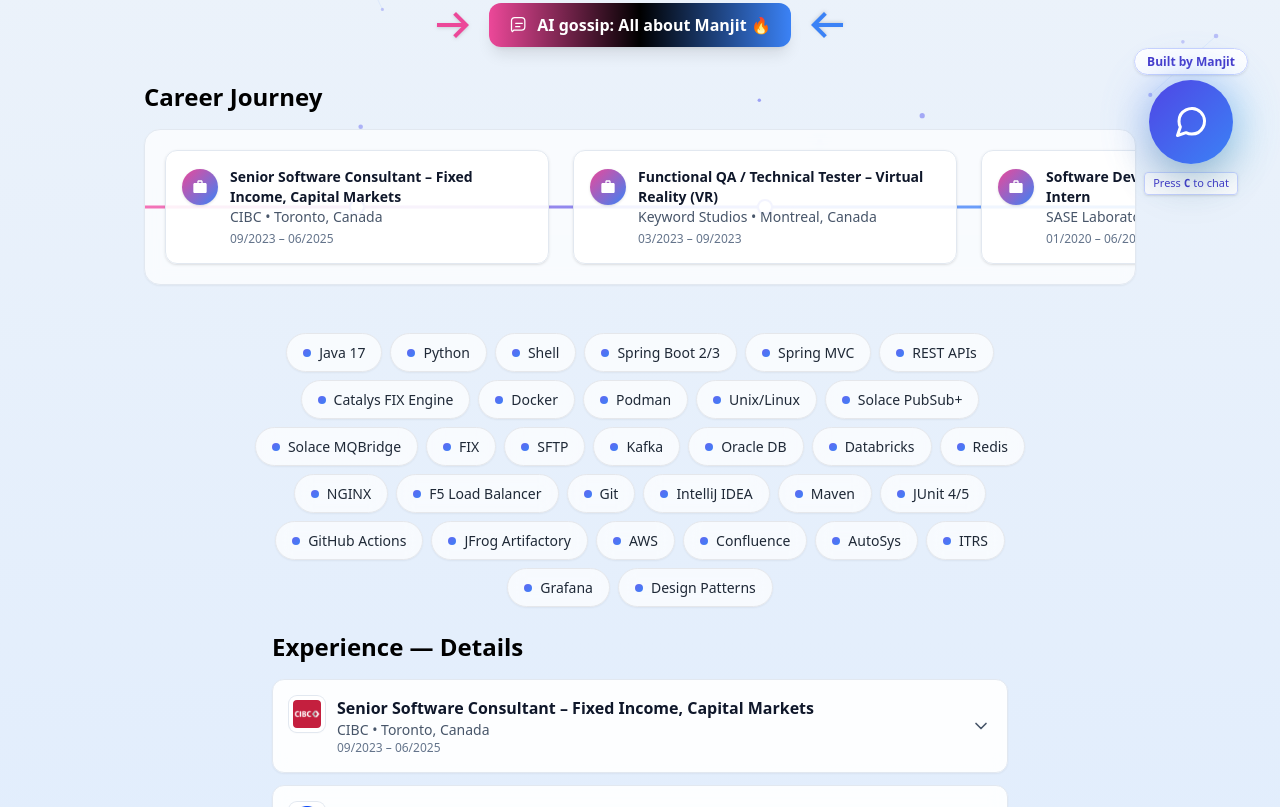
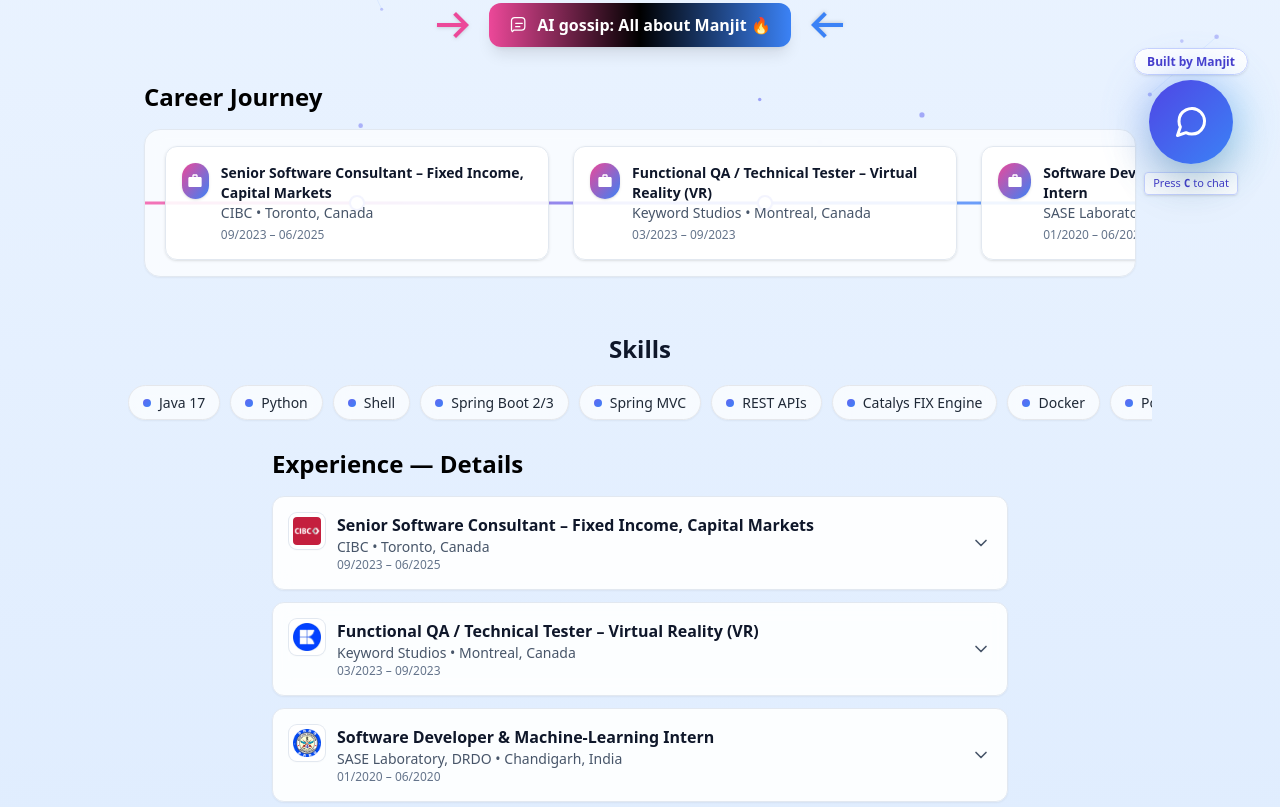
Before and after one commit to Manjit110/ResumeIQUI, a React (Create React App) app: page / in a window 1280 px wide. Shown: the part 573-1380 px from the top of the page. Built offline with nearby package versions, Linux system fonts and the light colour scheme.

Commit message:
Updated Portfolio

```diff
--- a/src/App.jsx
+++ b/src/App.jsx
@@ -1,3 +1,4 @@
+// src/App.jsx
 // No state needed here globally
 import ChatPopup from "./components/ChatPopup";
 import DownloadResumeButton from "./components/DownloadResumeButton";
@@ -7,10 +8,6 @@
 import InteractiveTimeline from "./components/InteractiveTimeline";
 import ExperienceDetails from "./components/ExperienceDetails";
 import EducationGrid from "./components/EducationGrid";
-
-
-
-
 
 const allSkills = [
   "Java 17", "Python", "Shell", "Spring Boot 2/3", "Spring MVC", "REST APIs", "Catalys FIX Engine", "Docker", "Podman",
@@ -74,22 +71,28 @@
 ];
 
 export default function App() {
-  // helper to scroll to the absolute bottom smoothly
   const scrollToBottom = () => {
     const h = Math.max(document.body.scrollHeight, document.documentElement.scrollHeight);
     window.scrollTo({ top: h, behavior: "smooth" });
   };
 
   return (
-    <div className="min-h-screen flex flex-col items-center bg-gradient-to-b from-slate-100 to-blue-100 font-sans relative pb-16 scroll-smooth">
+    <div
+      className="
+        min-h-screen w-full
+        overflow-x-hidden
+        flex flex-col items-center
+        bg-gradient-to-b from-blue-50 to-blue-100
+        font-sans relative pb-16 scroll-smooth
+      "
+    >
       <ParticleBackground />
 
       <div className="relative z-10 w-full flex flex-col items-center">
-      {/* Primary profile section */}
-
+        {/* Hero / profile */}
         <HeroSection />
 
-      {/* 🔝 Top-right scroll cue — scrolls ALL the way down */}
+        {/* Top-right scroll cue */}
         <button
           onClick={scrollToBottom}
           className="fixed top-4 right-4 z-50 group"
@@ -98,13 +101,7 @@
         >
           <div className="p-[2px] rounded-full bg-gradient-to-r from-pink-500 via-blue-500 to-indigo-500 shadow-lg">
             <div className="rounded-full px-3 py-1.5 bg-white/90 backdrop-blur text-gray-900 text-xs font-semibold flex items-center gap-1.5 hover:bg-white transition">
-            <svg
-              xmlns="http://www.w3.org/2000/svg"
-              className="h-4 w-4 translate-y-0.5 group-hover:translate-y-1 transition-transform animate-bounce"
-              viewBox="0 0 24 24"
-              fill="currentColor"
-              aria-hidden="true"
-            >
+              <svg xmlns="http://www.w3.org/2000/svg" className="h-4 w-4 translate-y-0.5 group-hover:translate-y-1 transition-transform animate-bounce" viewBox="0 0 24 24" fill="currentColor" aria-hidden="true">
                 <path d="M12 16l-6-6h12l-6 6z" />
               </svg>
               <span className="hidden md:inline-block tracking-wide">SCROLL</span>
@@ -113,14 +110,11 @@
           </div>
         </button>
 
-
-      {/* 🔥 Recruiter-friendly contact CTA */}
+        {/* Contact card */}
         <ContactCTA />
 
-
-      {/* AI Status & Skills */}
+        {/* Live badge + Chat CTA */}
         <div id="content" className="flex flex-col items-center mb-6">
-        {/* Live AI Badge */}
           <div className="flex items-center mb-3">
             <span className="relative flex h-4 w-4 mr-2">
               <span className="animate-ping absolute inline-flex h-full w-full rounded-full bg-green-400 opacity-75"></span>
@@ -129,22 +123,13 @@
             <span className="text-lg font-bold text-green-700">Live: AI is ON</span>
           </div>
 
-        {/* CTA with inward arrows */}
           <div className="flex items-center gap-3 mb-8">
-          {/* Left arrow → pointing to button */}
             <span className="hidden sm:inline-flex">
-            <svg
-              xmlns="http://www.w3.org/2000/svg"
-              className="h-12 w-12 text-pink-500 animate-pulse drop-shadow"
-              viewBox="0 0 24 24"
-              fill="currentColor"
-              aria-hidden="true"
-            >
+              <svg xmlns="http://www.w3.org/2000/svg" className="h-12 w-12 text-pink-500 animate-pulse drop-shadow" viewBox="0 0 24 24" fill="currentColor" aria-hidden="true">
                 <path d="M13.5 5.5l-1.4 1.4 4.1 4.1H4v2h12.2l-4.1 4.1 1.4 1.4L20 12 13.5 5.5z" />
               </svg>
             </span>
 
-          {/* The button itself */}
             <button
               onClick={() => window.dispatchEvent(new CustomEvent("open-chat"))}
               className="
@@ -157,55 +142,55 @@
               "
               type="button"
             >
-            <svg
-              xmlns="http://www.w3.org/2000/svg"
-              className="h-5 w-5 text-white"
-              viewBox="0 0 24 24"
-              fill="none"
-              stroke="currentColor"
-            >
-              <path strokeLinecap="round" strokeLinejoin="round" strokeWidth={1.5}
-                d="M8 10h8M8 14h5m-9 6l2-2h9a4 4 0 004-4V7a4 4 0 00-4-4H7a4 4 0 00-4 4v11z" />
+              <svg xmlns="http://www.w3.org/2000/svg" className="h-5 w-5 text-white" viewBox="0 0 24 24" fill="none" stroke="currentColor">
+                <path strokeLinecap="round" strokeLinejoin="round" strokeWidth={1.5} d="M8 10h8M8 14h5m-9 6l2-2h9a4 4 0 004-4V7a4 4 0 00-4-4H7a4 4 0 00-4 4v11z" />
               </svg>
               AI gossip: All about Manjit 🔥
             </button>
 
-          {/* Right arrow ← pointing to button */}
             <span className="hidden sm:inline-flex">
-            <svg
-              xmlns="http://www.w3.org/2000/svg"
-              className="h-12 w-12 text-blue-500 animate-pulse drop-shadow rotate-180"
-              viewBox="0 0 24 24"
-              fill="currentColor"
-              aria-hidden="true"
-            >
+              <svg xmlns="http://www.w3.org/2000/svg" className="h-12 w-12 text-blue-500 animate-pulse drop-shadow rotate-180" viewBox="0 0 24 24" fill="currentColor" aria-hidden="true">
                 <path d="M13.5 5.5l-1.4 1.4 4.1 4.1H4v2h12.2l-4.1 4.1 1.4 1.4L20 12 13.5 5.5z" />
               </svg>
             </span>
           </div>
 
-      {/* NEW: Interactive horizontal timeline */}
+          {/* Interactive horizontal timeline */}
           <InteractiveTimeline items={experience} />
 
+          {/* ===== Skills (horizontal, snap, invisible scrollbar) ===== */}
+<section className="w-full mt-2">
+  <div className="mx-auto max-w-screen-lg px-4">
+    <h2 className="text-2xl font-bold text-slate-900 text-center mb-4">Skills</h2>
 
-        {/* Stylish Skills (capped width) */}
-        <div className="mx-auto max-w-[50rem] w-full">
-          <ul className="flex flex-wrap justify-center gap-2">
+    {/* Edge-to-edge scroll without body overflow */}
+    <div
+      className="
+        -mx-4 px-4
+        overflow-x-auto no-scrollbar scroll-smooth
+        snap-x snap-mandatory
+        touch-pan-x overscroll-x-contain
+      "
+      aria-label="Scroll horizontally to view all skills"
+    >
+      <ul className="flex items-stretch gap-2 sm:gap-2.5 py-1 min-w-max">
         {allSkills.map((skill) => (
           <li
             key={skill}
             className="
-                  group select-none
+              snap-start shrink-0
               rounded-full border border-gray-200 dark:border-gray-700
               bg-white/70 dark:bg-white/5
-                  px-4 py-2 text-sm font-medium text-gray-800 dark:text-gray-200
+              px-3.5 py-1.5
+              text-xs sm:text-sm font-medium leading-tight
+              text-gray-800 dark:text-gray-200
               shadow-sm backdrop-blur
-                  hover:shadow-md transition
-                  hover:-translate-y-0.5
+              hover:shadow-md transition hover:-translate-y-0.5
+              break-words
             "
           >
             <span className="inline-flex items-center gap-2">
-                  <span className="h-2 w-2 rounded-full bg-gradient-to-br from-indigo-500 to-blue-500 group-hover:scale-110 transition-transform"></span>
+              <span className="h-2 w-2 rounded-full bg-gradient-to-br from-indigo-500 to-blue-500" />
               {skill}
             </span>
           </li>
@@ -213,13 +198,14 @@
       </ul>
     </div>
   </div>
+</section>
+{/* ===== End Skills ===== */}
 
-      {/* Detailed but collapsible */}
+        </div>
+
+        {/* Details / Education */}
         <ExperienceDetails items={experience} />
-
-        {/* Compact education tiles */}
         <EducationGrid items={education} />
-
 
         {/* Resume */}
         <div className="mb-12">
@@ -228,7 +214,7 @@
           </div>
         </div>
 
-      {/* Chat Popup (self-managed) */}
+        {/* Chat */}
         <ChatPopup />
 
         {/* Footer */}
--- a/src/components/InteractiveTimeline.jsx
+++ b/src/components/InteractiveTimeline.jsx
@@ -1,19 +1,6 @@
 import React from "react";
 import { MdWork } from "react-icons/md";
 
-/**
- * Props:
- *  - items: Array<{
- *      role: string,
- *      company: string,
- *      location?: string,
- *      dates?: string,
- *      details?: string[]   // optional, shown in tooltip/expandable later if you want
- *    }>
- *
- * Usage:
- *   <InteractiveTimeline items={experience} />
- */
 export default function InteractiveTimeline({ items = [] }) {
   if (!items.length) return null;
 
@@ -23,52 +10,43 @@
 
       <div
         className="
-          relative rounded-2xl border border-slate-200 bg-white/70 backdrop-blur
-          shadow-sm overflow-hidden
+          relative rounded-2xl border border-slate-200
+          bg-white/70 backdrop-blur shadow-sm
+          overflow-hidden
         "
       >
-        {/* “Subway line” background */}
+        {/* Subway line */}
         <div className="absolute top-1/2 left-0 right-0 h-[3px] bg-gradient-to-r from-pink-400 via-indigo-400 to-blue-400 -translate-y-1/2 pointer-events-none" />
 
-        {/* Horizontal scroller */}
+        {/* Self-contained horizontal scroller (no negative margins) */}
         <div
           className="
-            overflow-x-auto no-scrollbar scroll-smooth snap-x snap-mandatory
-            flex gap-6 p-5
+            w-full max-w-full
+            overflow-x-auto no-scrollbar scroll-smooth
+            touch-pan-x overscroll-x-contain
           "
           aria-label="Interactive career timeline"
         >
+          <div className="flex gap-4 sm:gap-6 px-4 sm:px-5 py-4">
             {items.map((item, idx) => (
               <div
                 key={`${item.company}-${idx}`}
                 className="
                   snap-center shrink-0
-                min-w-[18rem] sm:min-w-[22rem]
+                  min-w-[14rem] xs:min-w-[16rem] sm:min-w-[22rem]
                   relative
                 "
               >
-              {/* Connector bumps sit behind the card */}
+                {/* Node marker */}
                 <span className="absolute left-1/2 -translate-x-1/2 top-1/2 -translate-y-1/2 w-4 h-4 rounded-full bg-white border-2 border-indigo-400 shadow" />
-
-              {/* Stop node */}
                 <div className="relative z-10 mx-auto max-w-sm">
-                <div
-                  className="
-                    rounded-xl border border-slate-200 bg-white/90
-                    shadow hover:shadow-md transition
-                    p-4
-                  "
-                >
+                  <div className="rounded-xl border border-slate-200 bg-white/90 shadow hover:shadow-md transition p-4">
                     <div className="flex items-start gap-3">
-                    <div className="mt-0.5">
                       <span className="inline-flex h-9 w-9 items-center justify-center rounded-full bg-gradient-to-br from-pink-500 to-blue-500 text-white shadow">
                         <MdWork />
                       </span>
-                    </div>
                       <div className="min-w-0">
-                      <h3 className="text-sm font-bold text-slate-900">
-                        {item.role}
-                      </h3>
+                        <h3 className="text-sm font-bold text-slate-900">{item.role}</h3>
                         <p className="text-sm text-slate-600">
                           {item.company}
                           {item.location ? ` • ${item.location}` : ""}
@@ -82,8 +60,9 @@
                 </div>
               </div>
             ))}
-          {/* End spacer so the last card can center nicely */}
-          <div className="shrink-0 w-4" />
+            {/* Spacer so last card can center */}
+            <div className="shrink-0 w-2 sm:w-4" />
+          </div>
         </div>
       </div>
     </section>
```
Lines whose indentation alone changed are shown as unchanged.
